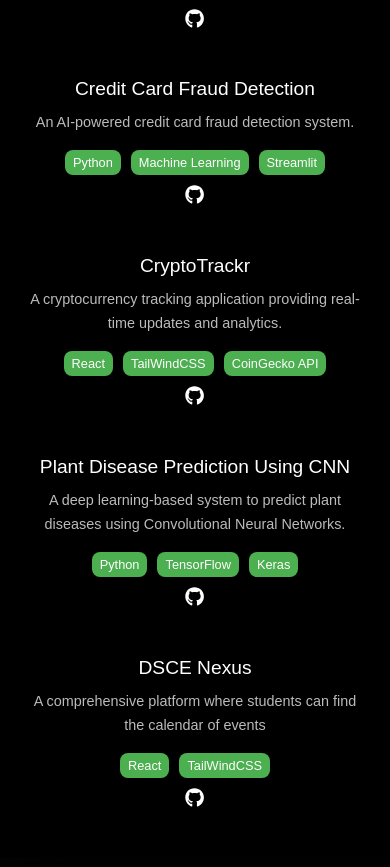
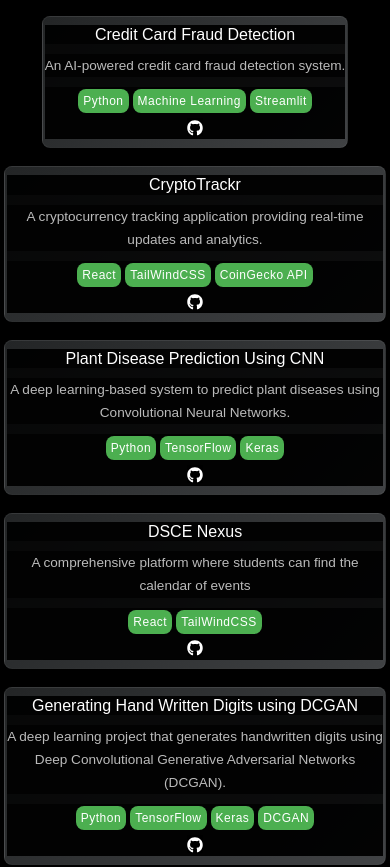
Before and after one commit to ShreyaMahadev/portfolio-website, a React (Create React App) app: page / in a window 390 px wide. Shown: the part 3648-4515 px from the top of the page. Built offline with nearby package versions, Linux system fonts and the light colour scheme.

Commit message:
added new projects

```diff
--- a/src/Components/Project.css
+++ b/src/Components/Project.css
@@ -7,6 +7,9 @@
   color: #e0e0e0; /* Light text for contrast */
   text-align: center;
   align-items: center;
+  width: 100%;
+  min-height: 100vh;
+  box-sizing: border-box;
 }
 
 .project {
@@ -27,6 +30,9 @@
   flex-wrap: wrap;
   gap: 20px; /* Adjust spacing between cards */
   justify-content: center; /* Center the cards horizontally */
+  width: 100%;
+  max-width: 1200px;
+  margin: 0 auto;
 }
 
 .project-card {
@@ -38,11 +44,19 @@
   flex: 1 1 calc(33.333% - 20px); /* Adjust width for 3 cards per row */
   box-sizing: border-box;
   max-width: 300px; /* Optional: Set a max width for cards */
+  min-width: 240px;
+  margin: 0 auto;
+  background: linear-gradient(135deg, #232526 0%, #414345 100%);
+  border: 1px solid rgba(255,255,255,0.05);
+  box-shadow: 0 8px 32px rgba(0,0,0,0.35);
+  transition: transform 0.3s, box-shadow 0.3s, background 0.3s;
 }
 
 .project-card:hover {
   transform: translateY(-10px);
   box-shadow: 0 6px 15px rgba(0, 0, 0, 0.5);
+  background: linear-gradient(135deg, #232526 60%, #00d4ff 100%);
+  box-shadow: 0 16px 40px rgba(0,0,0,0.45);
 }
 
 .project-card h3 {
@@ -67,6 +81,8 @@
   border-radius: 8px;
   margin: 5px;
   display: inline-block;
+  font-weight: 500;
+  letter-spacing: 0.5px;
 }
 
 .project-links a {
@@ -81,40 +97,78 @@
   color: #0073e6; /* Blue hover effect on icons */
 }
 
+@media (max-width: 1024px) {
+  .project-grid {
+    gap: 16px;
+  }
+  .project-card {
+    max-width: 90vw;
+    min-width: 180px;
+  }
+}
+
 @media (max-width: 768px) {
   .project-section {
-    padding: 30px 10px;
+    padding: 24px 2vw;
   }
-
   .project {
     width: 90%; /* Adjust width for smaller screens */
   }
-
   .project-grid {
     flex-direction: column; /* Stack cards vertically */
-    gap: 15px; /* Reduce spacing between cards */
+    gap: 18px; /* Reduce spacing between cards */
+    width: 100%;
   }
-
   .project-card {
     flex: 1 1 100%; /* Full width for cards */
-    max-width: none; /* Remove max width */
-    padding: 15px;
+    max-width: 98vw;
+    min-width: 0;
+    padding: 12px 8px;
   }
-
   .project-card h3 {
-    font-size: 1.2rem; /* Smaller font size for titles */
+    font-size: 1.1rem; /* Smaller font size for titles */
   }
-
   .project-card p {
-    font-size: 0.9rem; /* Smaller font size for descriptions */
+    font-size: 0.95rem; /* Smaller font size for descriptions */
   }
-
   .tech-badge {
-    padding: 3px 8px; /* Adjust padding for badges */
-    font-size: 0.8rem; /* Smaller font size for badges */
+    padding: 4px 7px; /* Adjust padding for badges */
+    font-size: 0.85rem; /* Smaller font size for badges */
   }
-
   .project-links a {
     font-size: 1.2rem; /* Adjust icon size */
   }
 }
+
+@media (max-width: 480px) {
+  .project-section {
+    padding: 10px 0;
+  }
+  .project-card {
+    padding: 8px 2px;
+    border-radius: 8px;
+  }
+  .project-card h3 {
+    font-size: 1rem;
+  }
+  .project-card p {
+    font-size: 0.85rem;
+  }
+  .tech-badge {
+    font-size: 0.75rem;
+    padding: 3px 5px;
+    margin: 2px;
+  }
+  .project-links a {
+    font-size: 1rem;
+  }
+}
+
+/* Hide scrollbars for a cleaner mobile look */
+.project-section, .project-grid {
+  scrollbar-width: none;
+  -ms-overflow-style: none;
+}
+.project-section::-webkit-scrollbar, .project-grid::-webkit-scrollbar {
+  display: none;
+}
--- a/src/Components/Project.js
+++ b/src/Components/Project.js
@@ -50,13 +50,19 @@
       title: "Plant Disease Prediction Using CNN",
       description: "A deep learning-based system to predict plant diseases using Convolutional Neural Networks.",
       techStack: ["Python", "TensorFlow", "Keras"],
-      githubLink: "https://github.com/ShreyaMahadev/Plant-Disease-Prediction-Using-CNN",
+      githubLink: "https://github.com/ShreyaMahadev/Plant_Disease_Prediction_Using_CNN",
     },
     {
       title: "DSCE Nexus",
       description: "A comprehensive platform where students can find the calendar of events",
       techStack: ["React", "TailWindCSS"],
       githubLink: "https://github.com/ShreyaMahadev/DSCE-Nexus",
+    },
+    {
+      title: "Generating Hand Written Digits using DCGAN",
+      description: "A deep learning project that generates handwritten digits using Deep Convolutional Generative Adversarial Networks (DCGAN).",
+      techStack: ["Python", "TensorFlow", "Keras", "DCGAN"],
+      githubLink: "https://github.com/ShreyaMahadev/Generating-Hand-Written-Digits-using-DCGAN",
     },
   ];
 
```
Lines whose indentation alone changed are shown as unchanged.
